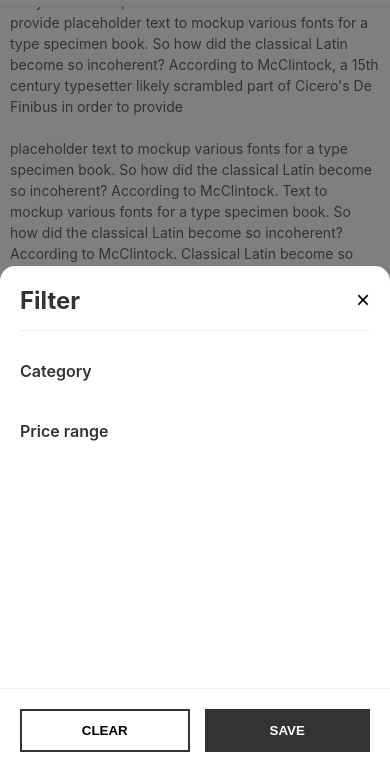
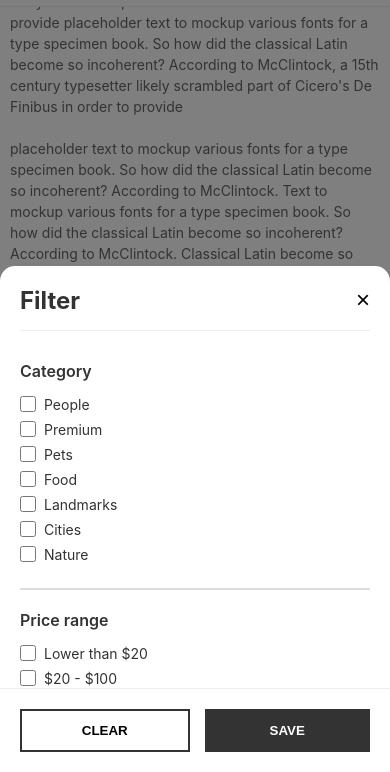
Before and after one commit to Emiderex/AltSchool-FE-Assignment-II, a plain HTML site: page index.html in a window 390 px wide. Both pictures are taken after a click on the button 32 px from the left and 1315 px from the top of the page. Shown: the part 664-1436 px from the top of the page. Drawn offline with Linux system fonts and the light colour scheme; grey boxes are pictures that could not be loaded.

Commit message:
Add the finishing touch to the JS code

```diff
--- a/index.html
+++ b/index.html
@@ -95,6 +95,7 @@
       </div>
 
       <!-- Mobile Filter Modal -->
+      <!-- Mobile Filter Modal -->
       <div class="mobile-filter-modal" id="mobileFilterModal">
         <div class="mobile-filter-content">
           <div class="mobile-filter-header">
@@ -112,18 +113,108 @@
             </button>
           </div>
 
-          <!-- Copy your exact existing filter sections here -->
+          <!-- Category Filters -->
           <div class="filter-section">
             <div class="filter-title">Category</div>
             <div class="filter-options">
-              <!-- Copy all your category checkboxes here with same IDs -->
+              <div class="filter-option">
+                <input
+                  type="checkbox"
+                  id="mobile-people"
+                  onchange="syncMobileToDesktop('people')"
+                />
+                <label for="mobile-people">People</label>
+              </div>
+              <div class="filter-option">
+                <input
+                  type="checkbox"
+                  id="mobile-premium"
+                  onchange="syncMobileToDesktop('premium')"
+                />
+                <label for="mobile-premium">Premium</label>
+              </div>
+              <div class="filter-option">
+                <input
+                  type="checkbox"
+                  id="mobile-pets"
+                  onchange="syncMobileToDesktop('pets')"
+                />
+                <label for="mobile-pets">Pets</label>
+              </div>
+              <div class="filter-option">
+                <input
+                  type="checkbox"
+                  id="mobile-food"
+                  onchange="syncMobileToDesktop('food')"
+                />
+                <label for="mobile-food">Food</label>
+              </div>
+              <div class="filter-option">
+                <input
+                  type="checkbox"
+                  id="mobile-landmarks"
+                  onchange="syncMobileToDesktop('landmarks')"
+                />
+                <label for="mobile-landmarks">Landmarks</label>
+              </div>
+              <div class="filter-option">
+                <input
+                  type="checkbox"
+                  id="mobile-cities"
+                  onchange="syncMobileToDesktop('cities')"
+                />
+                <label for="mobile-cities">Cities</label>
+              </div>
+              <div class="filter-option">
+                <input
+                  type="checkbox"
+                  id="mobile-nature"
+                  onchange="syncMobileToDesktop('nature')"
+                />
+                <label for="mobile-nature">Nature</label>
+              </div>
             </div>
           </div>
 
-          <div class="filter-section">
+          <!-- Price Range Filter -->
+          <div
+            class="filter-section"
+            style="border-top: 2px solid #dfdcdc; padding-top: 20px"
+          >
             <div class="filter-title">Price range</div>
             <div class="price-options">
-              <!-- Copy all your price checkboxes here with same IDs -->
+              <div class="price-option">
+                <input
+                  type="checkbox"
+                  id="mobile-price-lower-20"
+                  onchange="syncMobilePriceToDesktop('price-lower-20')"
+                />
+                <label for="mobile-price-lower-20">Lower than $20</label>
+              </div>
+              <div class="price-option">
+                <input
+                  type="checkbox"
+                  id="mobile-price-20-100"
+                  onchange="syncMobilePriceToDesktop('price-20-100')"
+                />
+                <label for="mobile-price-20-100">$20 - $100</label>
+              </div>
+              <div class="price-option">
+                <input
+                  type="checkbox"
+                  id="mobile-price-100-200"
+                  onchange="syncMobilePriceToDesktop('price-100-200')"
+                />
+                <label for="mobile-price-100-200">$100 - $200</label>
+              </div>
+              <div class="price-option">
+                <input
+                  type="checkbox"
+                  id="mobile-price-more-200"
+                  onchange="syncMobilePriceToDesktop('price-more-200')"
+                />
+                <label for="mobile-price-more-200">More than $200</label>
+              </div>
             </div>
           </div>
 
@@ -145,7 +236,7 @@
             CLEAR
           </button>
           <button
-            onclick="closeMobileFilters()"
+            onclick="saveMobileFilters()"
             style="
               flex: 1;
               background: #333;
--- a/index.js
+++ b/index.js
@@ -278,13 +278,14 @@ function clearCart() {
 }
 
 function openMobileFilters() {
-  console.log('Filter button clicked'); // Add this to test if function is called
+  console.log('Filter button clicked');
   const modal = document.getElementById('mobileFilterModal');
   if (modal) {
     modal.style.display = 'block';
-    console.log('Modal should be visible now'); // Test line
+    syncDesktopToMobile(); // Add this line
+    console.log('Modal should be visible now');
   } else {
-    console.log('Modal not found!'); // Debug line
+    console.log('Modal not found!');
   }
 }
 
@@ -308,3 +309,47 @@ function clearAllFilters() {
   // Close modal after clearing
   closeMobileFilters();
 }
+
+function syncDesktopToMobile() {
+  // Sync category filters
+  const categories = ['people', 'premium', 'pets', 'food', 'landmarks', 'cities', 'nature'];
+  categories.forEach(category => {
+    const desktop = document.getElementById(category);
+    const mobile = document.getElementById('mobile-' + category);
+    if (desktop && mobile) {
+      mobile.checked = desktop.checked;
+    }
+  });
+
+  // Sync price filters
+  const prices = ['price-lower-20', 'price-20-100', 'price-100-200', 'price-more-200'];
+  prices.forEach(price => {
+    const desktop = document.getElementById(price);
+    const mobile = document.getElementById('mobile-' + price);
+    if (desktop && mobile) {
+      mobile.checked = mobile.checked;
+    }
+  });
+}
+
+function syncMobileToDesktop(categoryId) {
+  const mobile = document.getElementById('mobile-' + categoryId);
+  const desktop = document.getElementById(categoryId);
+  if (mobile && desktop) {
+    desktop.checked = mobile.checked;
+  }
+}
+
+function syncMobilePriceToDesktop(priceId) {
+  const mobile = document.getElementById('mobile-' + priceId);
+  const desktop = document.getElementById(priceId);
+  if (mobile && desktop) {
+    desktop.checked = mobile.checked;
+  }
+}
+
+function saveMobileFilters() {
+  applyFilters();
+  applyPriceFilters();
+  closeMobileFilters();
+}
```
